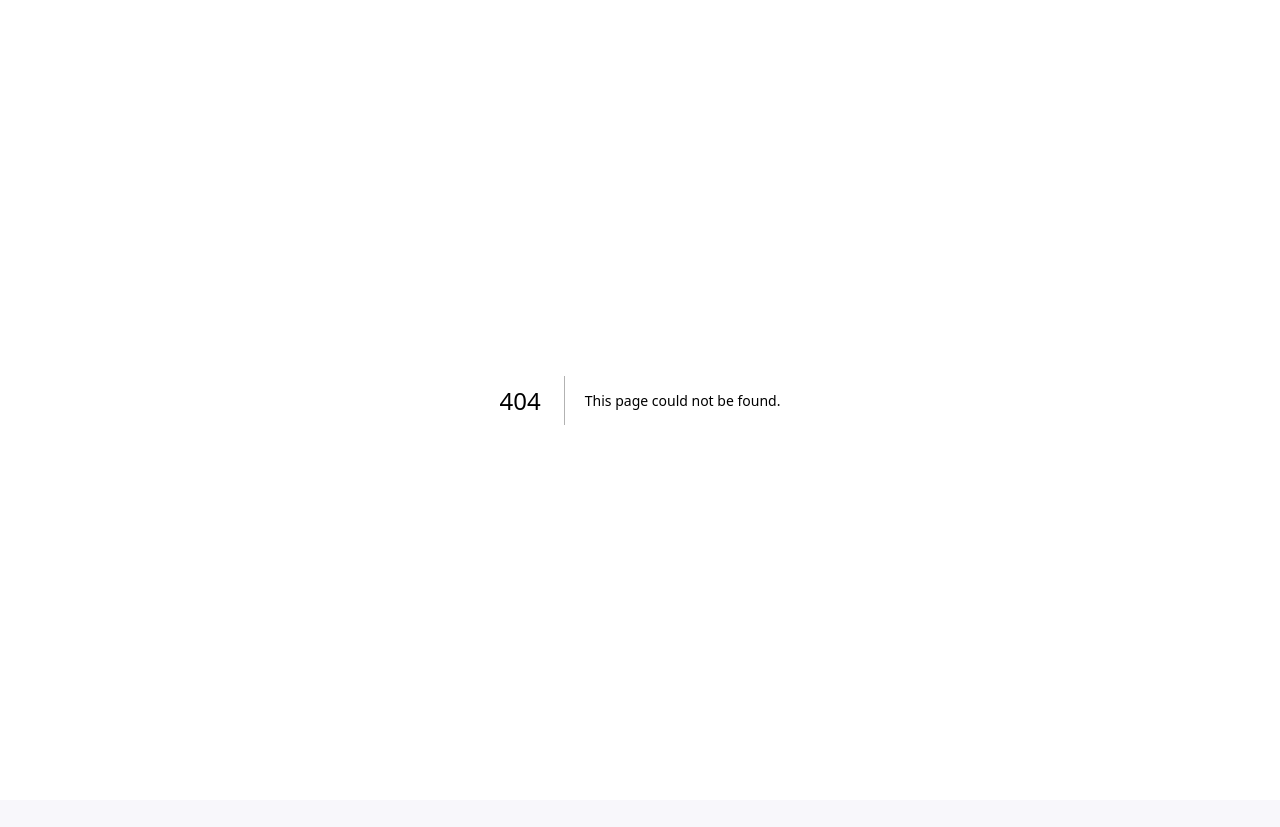
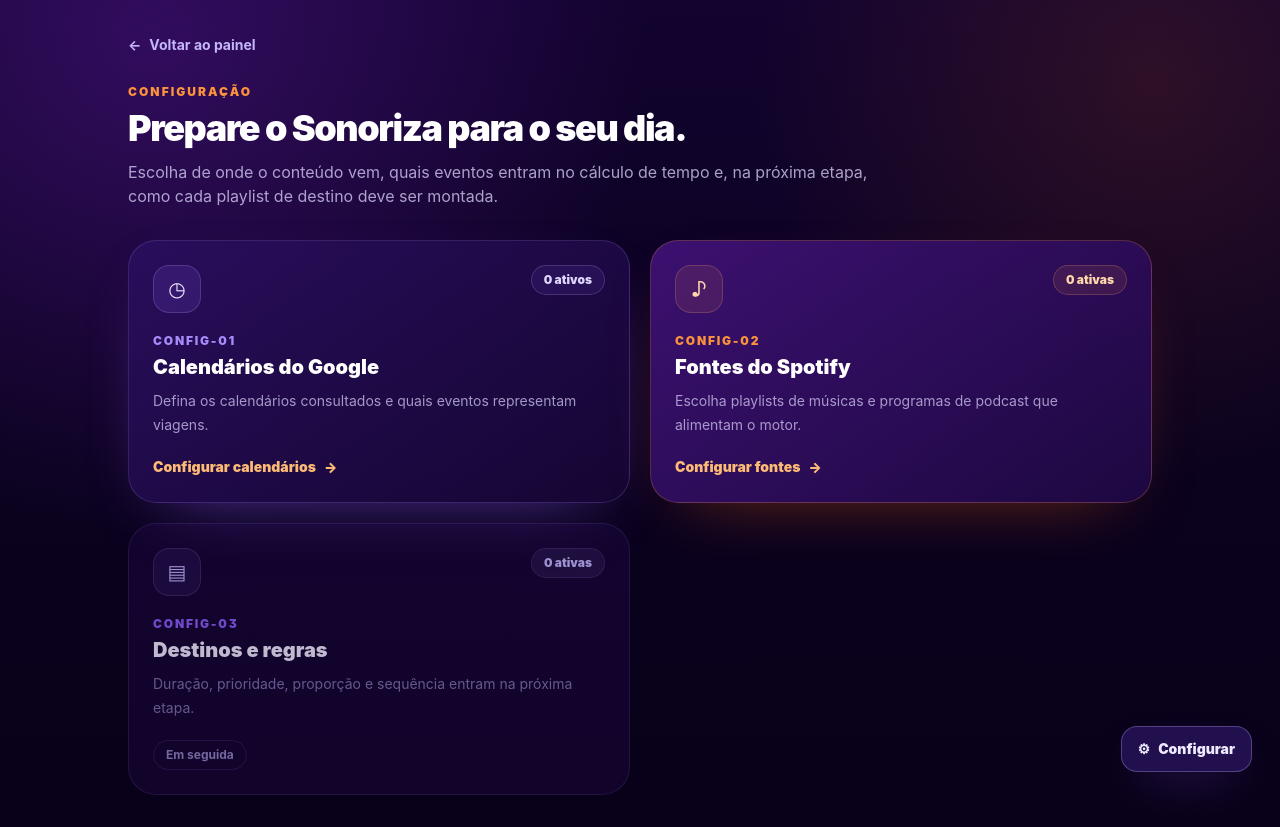
Before and after one commit to marksborn/sonoriza, a Next.js app: page /dashboard/configuracao in a window 1280 px wide. Before the commit this address had no page. Before the commit the page ends 800 px from the top, so only its background shows below. Built offline with nearby package versions, Linux system fonts and the light colour scheme; no server answers; the database is empty; sample sign-in values are in the browser's storage.

Commit message:
feat: add configuration hub

```diff
--- /dev/null
+++ b/src/app/dashboard/configuracao/page.tsx
@@ -0,0 +1,122 @@
+import Link from "next/link";
+import { redirect } from "next/navigation";
+
+import { auth } from "@/lib/auth";
+import { prisma } from "@/lib/prisma";
+
+export default async function ConfigurationHubPage() {
+  const session = await auth();
+  if (!session?.user?.id) redirect("/");
+
+  const [calendarCount, sourceCount, targetCount] = await Promise.all([
+    prisma.calendarSelection.count({
+      where: { userId: session.user.id, selected: true },
+    }),
+    prisma.sourcePlaylist.count({
+      where: { userId: session.user.id, enabled: true },
+    }),
+    prisma.targetPlaylist.count({
+      where: { userId: session.user.id, enabled: true },
+    }),
+  ]);
+
+  return (
+    <main className="relative min-h-screen overflow-hidden bg-[#0b021f] px-5 py-8 text-white sm:px-8 lg:px-10">
+      <div className="pointer-events-none absolute inset-0 bg-[radial-gradient(circle_at_12%_5%,rgba(126,34,206,0.3),transparent_31rem),radial-gradient(circle_at_90%_10%,rgba(255,107,0,0.12),transparent_25rem),linear-gradient(180deg,#12032f_0%,#0b021f_55%,#090119_100%)]" />
+
+      <div className="relative mx-auto max-w-5xl">
+        <Link
+          href="/dashboard"
+          className="inline-flex items-center gap-2 text-sm font-bold text-violet-300 transition hover:text-white"
+        >
+          <span aria-hidden="true">←</span>
+          Voltar ao painel
+        </Link>
+
+        <div className="mt-7 max-w-3xl">
+          <p className="text-xs font-black uppercase tracking-[0.17em] text-orange-400">
+            Configuração
+          </p>
+          <h1 className="mt-2 text-3xl font-black tracking-[-0.04em] sm:text-4xl">
+            Prepare o Sonoriza para o seu dia.
+          </h1>
+          <p className="mt-3 text-sm leading-6 text-violet-200/75 sm:text-base">
+            Escolha de onde o conteúdo vem, quais eventos entram no cálculo de tempo e,
+            na próxima etapa, como cada playlist de destino deve ser montada.
+          </p>
+        </div>
+
+        <div className="mt-8 grid gap-5 md:grid-cols-2">
+          <Link
+            href="/dashboard/configuracao/calendarios"
+            className="group rounded-[1.75rem] border border-violet-400/20 bg-[linear-gradient(145deg,rgba(42,15,94,0.92),rgba(22,6,53,0.94))] p-6 shadow-[0_24px_70px_-40px_rgba(139,92,246,0.75)] transition hover:-translate-y-0.5 hover:border-violet-300/40"
+          >
+            <div className="flex items-start justify-between gap-4">
+              <span className="flex h-12 w-12 items-center justify-center rounded-2xl border border-violet-300/20 bg-violet-500/15 text-xl text-violet-100">
+                ◷
+              </span>
+              <span className="rounded-full border border-violet-300/20 bg-violet-500/10 px-3 py-1.5 text-xs font-black text-violet-200">
+                {calendarCount} ativos
+              </span>
+            </div>
+            <p className="mt-5 text-xs font-black uppercase tracking-[0.15em] text-violet-400">
+              CONFIG-01
+            </p>
+            <h2 className="mt-1 text-xl font-black">Calendários do Google</h2>
+            <p className="mt-2 text-sm leading-6 text-violet-200/70">
+              Defina os calendários consultados e quais eventos representam viagens.
+            </p>
+            <span className="mt-5 inline-flex items-center gap-2 text-sm font-black text-orange-300 transition group-hover:gap-3">
+              Configurar calendários <span aria-hidden="true">→</span>
+            </span>
+          </Link>
+
+          <Link
+            href="/dashboard/configuracao/fontes"
+            className="group rounded-[1.75rem] border border-orange-400/25 bg-[linear-gradient(145deg,rgba(62,17,116,0.96),rgba(30,8,66,0.96))] p-6 shadow-[0_24px_70px_-40px_rgba(255,107,0,0.55)] transition hover:-translate-y-0.5 hover:border-orange-300/45"
+          >
+            <div className="flex items-start justify-between gap-4">
+              <span className="flex h-12 w-12 items-center justify-center rounded-2xl border border-orange-300/20 bg-orange-400/10 text-xl text-orange-200">
+                ♪
+              </span>
+              <span className="rounded-full border border-orange-300/20 bg-orange-400/10 px-3 py-1.5 text-xs font-black text-orange-200">
+                {sourceCount} ativas
+              </span>
+            </div>
+            <p className="mt-5 text-xs font-black uppercase tracking-[0.15em] text-orange-400">
+              CONFIG-02
+            </p>
+            <h2 className="mt-1 text-xl font-black">Fontes do Spotify</h2>
+            <p className="mt-2 text-sm leading-6 text-violet-200/70">
+              Escolha playlists de músicas e programas de podcast que alimentam o motor.
+            </p>
+            <span className="mt-5 inline-flex items-center gap-2 text-sm font-black text-orange-300 transition group-hover:gap-3">
+              Configurar fontes <span aria-hidden="true">→</span>
+            </span>
+          </Link>
+
+          <section className="rounded-[1.75rem] border border-violet-400/15 bg-violet-950/30 p-6 opacity-80">
+            <div className="flex items-start justify-between gap-4">
+              <span className="flex h-12 w-12 items-center justify-center rounded-2xl border border-violet-300/15 bg-violet-500/10 text-xl text-violet-300">
+                ▤
+              </span>
+              <span className="rounded-full border border-violet-400/15 bg-violet-400/10 px-3 py-1.5 text-xs font-black text-violet-300">
+                {targetCount} ativas
+              </span>
+            </div>
+            <p className="mt-5 text-xs font-black uppercase tracking-[0.15em] text-violet-500">
+              CONFIG-03
+            </p>
+            <h2 className="mt-1 text-xl font-black text-violet-100">Destinos e regras</h2>
+            <p className="mt-2 text-sm leading-6 text-violet-300/60">
+              Duração, prioridade, proporção e sequência entram na próxima etapa.
+            </p>
+            <span className="mt-5 inline-flex rounded-full border border-violet-400/15 px-3 py-1.5 text-xs font-bold text-violet-300/70">
+              Em seguida
+            </span>
+          </section>
+        </div>
+      </div>
+    </main>
+  );
+}
```
